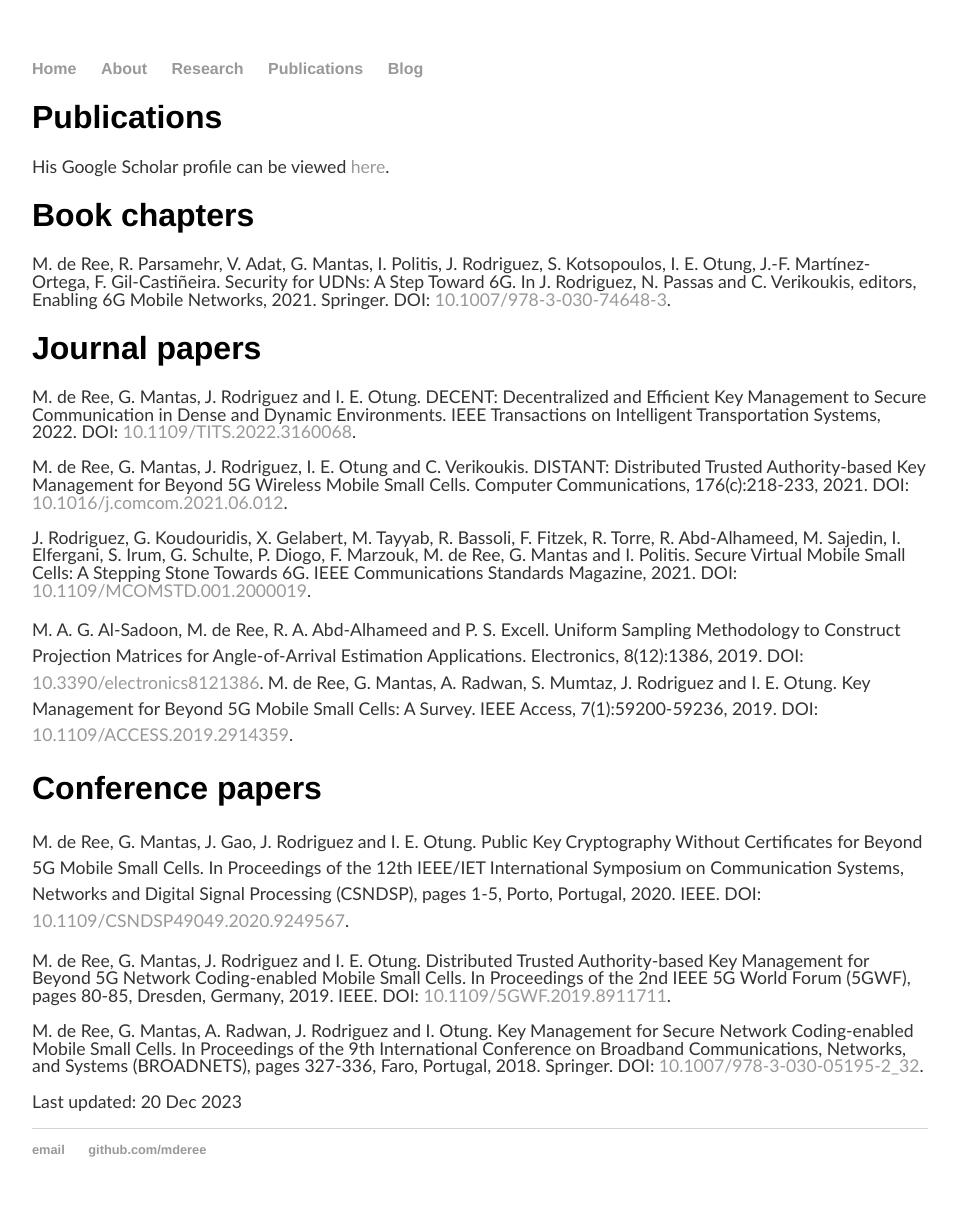
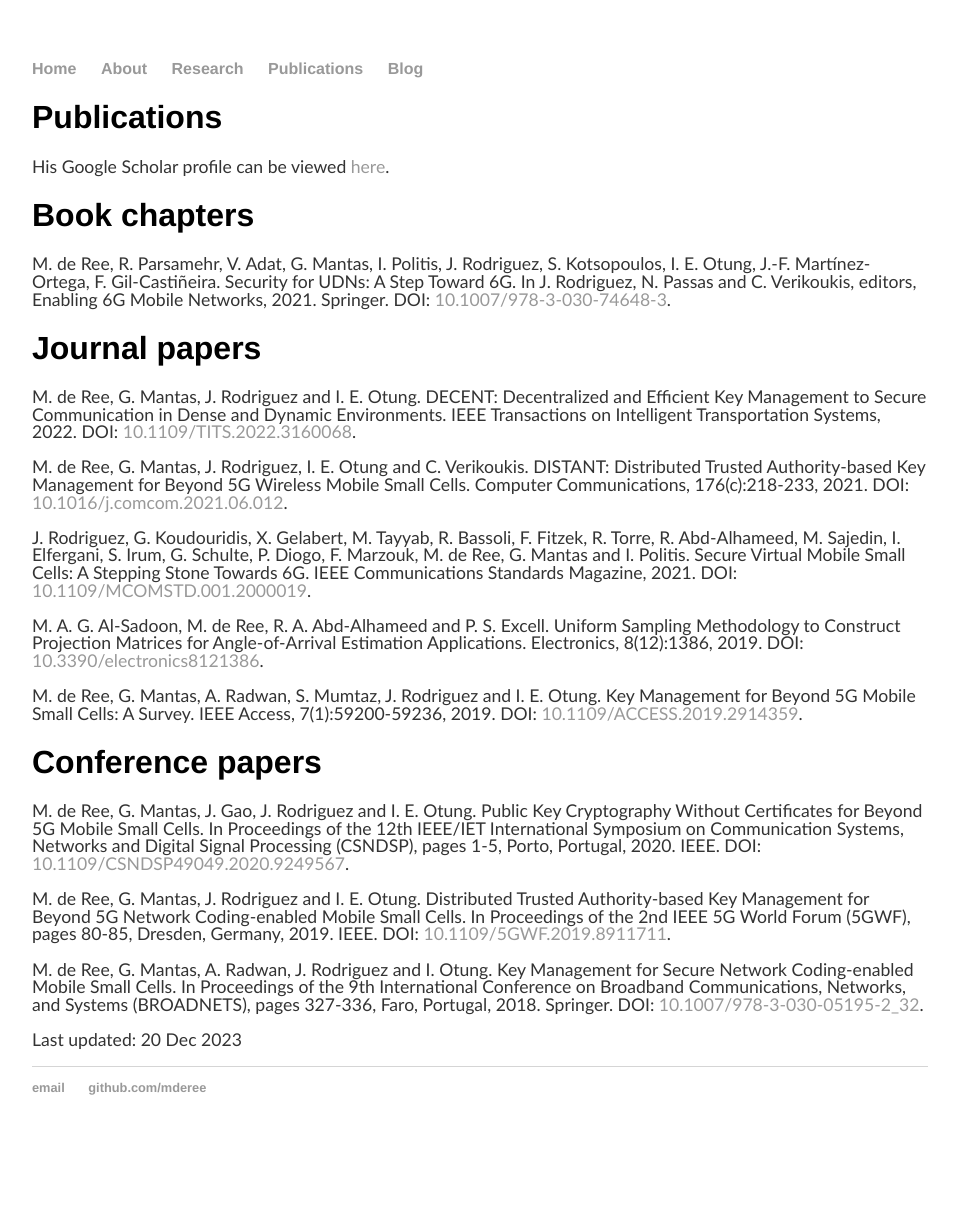
Before and after one commit to mderee/mderee-old.github.io, a Jekyll site: the page built from publications/index.html, in a window 1280 px wide. Shown: the whole page, without its empty margins (160-1119 px from the left). Built offline with Jekyll 4.4.1, drawn with Linux system fonts in a browser that asks for light colours; after the commit the page ends 1155 px from its top, so only the background shows below that.

```diff
--- a/publications/index.html
+++ b/publications/index.html
@@ -17,15 +17,15 @@ title: Marcus de Ree, Information Security Researcher
 		Computer Communications, 176(c):218-233, 2021. DOI: <a href="https://10.1016/j.comcom.2021.06.012">10.1016/j.comcom.2021.06.012</a>.</p>
 	<p>J. Rodriguez, G. Koudouridis, X. Gelabert, M. Tayyab, R. Bassoli, F. Fitzek, R. Torre, R. Abd-Alhameed, M. Sajedin, I. Elfergani, S. Irum, G. Schulte, P. Diogo, F. Marzouk, M. de Ree,
 		G. Mantas and I. Politis. Secure Virtual Mobile Small Cells: A Stepping Stone Towards 6G. IEEE Communications Standards Magazine, 2021. DOI: <a href="https://10.1109/MCOMSTD.001.2000019">10.1109/MCOMSTD.001.2000019</a>.</p>
-	<p2>M. A. G. Al-Sadoon, M. de Ree, R. A. Abd-Alhameed and P. S. Excell. Uniform Sampling Methodology to Construct Projection Matrices for Angle-of-Arrival Estimation Applications.
-		Electronics, 8(12):1386, 2019. DOI: <a href="https://10.3390/electronics8121386">10.3390/electronics8121386</a>.</p2>
-	<p2>M. de Ree, G. Mantas, A. Radwan, S. Mumtaz, J. Rodriguez and I. E. Otung. Key Management for Beyond 5G Mobile Small Cells: A Survey.
-		IEEE Access, 7(1):59200-59236, 2019. DOI: <a href="https://10.1109/ACCESS.2019.2914359">10.1109/ACCESS.2019.2914359</a>.</p2>
+	<p>M. A. G. Al-Sadoon, M. de Ree, R. A. Abd-Alhameed and P. S. Excell. Uniform Sampling Methodology to Construct Projection Matrices for Angle-of-Arrival Estimation Applications.
+		Electronics, 8(12):1386, 2019. DOI: <a href="https://10.3390/electronics8121386">10.3390/electronics8121386</a>.</p>
+	<p>M. de Ree, G. Mantas, A. Radwan, S. Mumtaz, J. Rodriguez and I. E. Otung. Key Management for Beyond 5G Mobile Small Cells: A Survey.
+		IEEE Access, 7(1):59200-59236, 2019. DOI: <a href="https://10.1109/ACCESS.2019.2914359">10.1109/ACCESS.2019.2914359</a>.</p>
 
 	<h1>Conference papers</h1>
-	<p2>M. de Ree, G. Mantas, J. Gao, J. Rodriguez and I. E. Otung. Public Key Cryptography Without Certificates for Beyond 5G Mobile Small Cells.
+	<p>M. de Ree, G. Mantas, J. Gao, J. Rodriguez and I. E. Otung. Public Key Cryptography Without Certificates for Beyond 5G Mobile Small Cells.
 		In Proceedings of the 12th IEEE/IET International Symposium on Communication Systems, Networks and Digital Signal Processing (CSNDSP), pages 1-5, Porto, Portugal, 2020.
-		IEEE. DOI: <a href="https://10.1109/CSNDSP49049.2020.9249567">10.1109/CSNDSP49049.2020.9249567</a>.</p2>
+		IEEE. DOI: <a href="https://10.1109/CSNDSP49049.2020.9249567">10.1109/CSNDSP49049.2020.9249567</a>.</p>
 	<p>M. de Ree, G. Mantas, J. Rodriguez and I. E. Otung. Distributed Trusted Authority-based Key Management for Beyond 5G Network Coding-enabled Mobile Small Cells.
 		In Proceedings of the 2nd IEEE 5G World Forum (5GWF), pages 80-85, Dresden, Germany, 2019. IEEE. DOI: <a href="https://10.1109/5GWF.2019.8911711">10.1109/5GWF.2019.8911711</a>.</p>
 	<p>M. de Ree, G. Mantas, A. Radwan, J. Rodriguez and I. Otung. Key Management for Secure Network Coding-enabled Mobile Small Cells.
```
